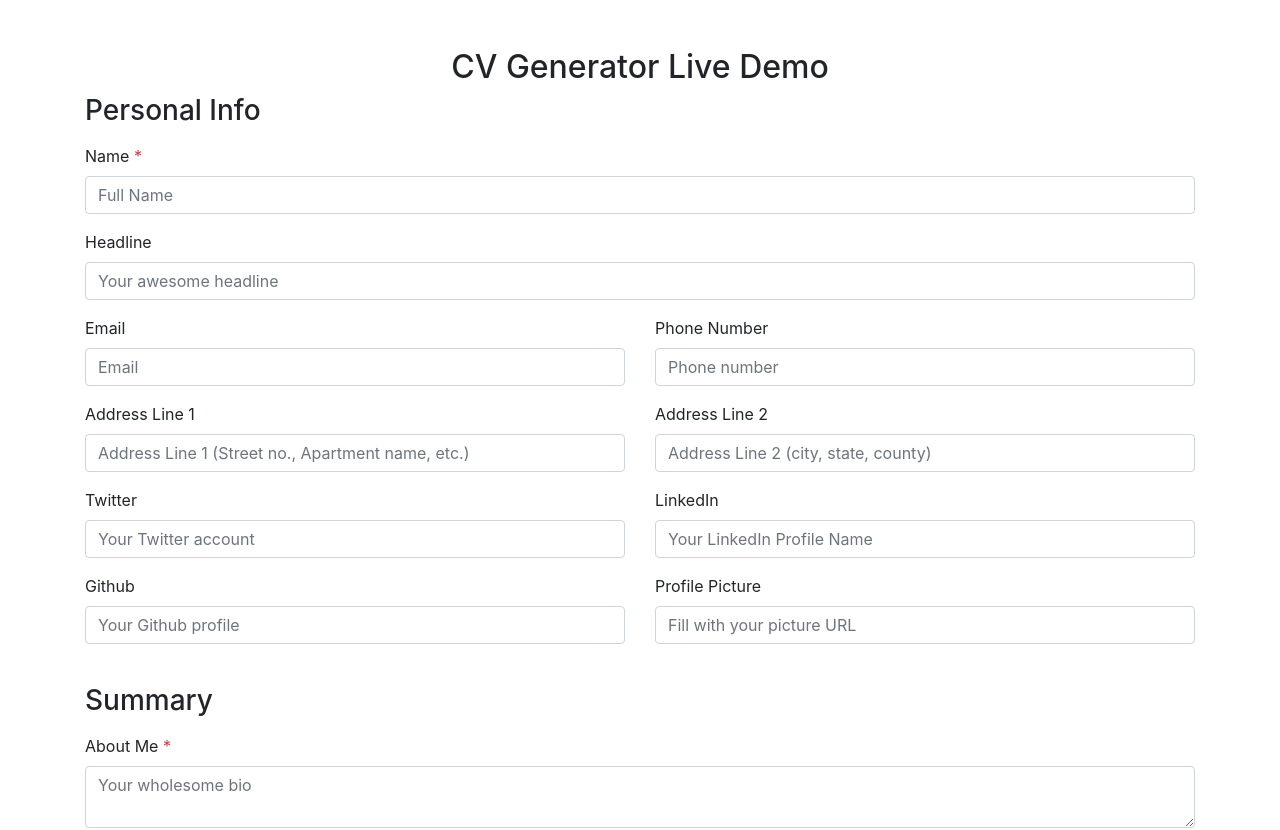
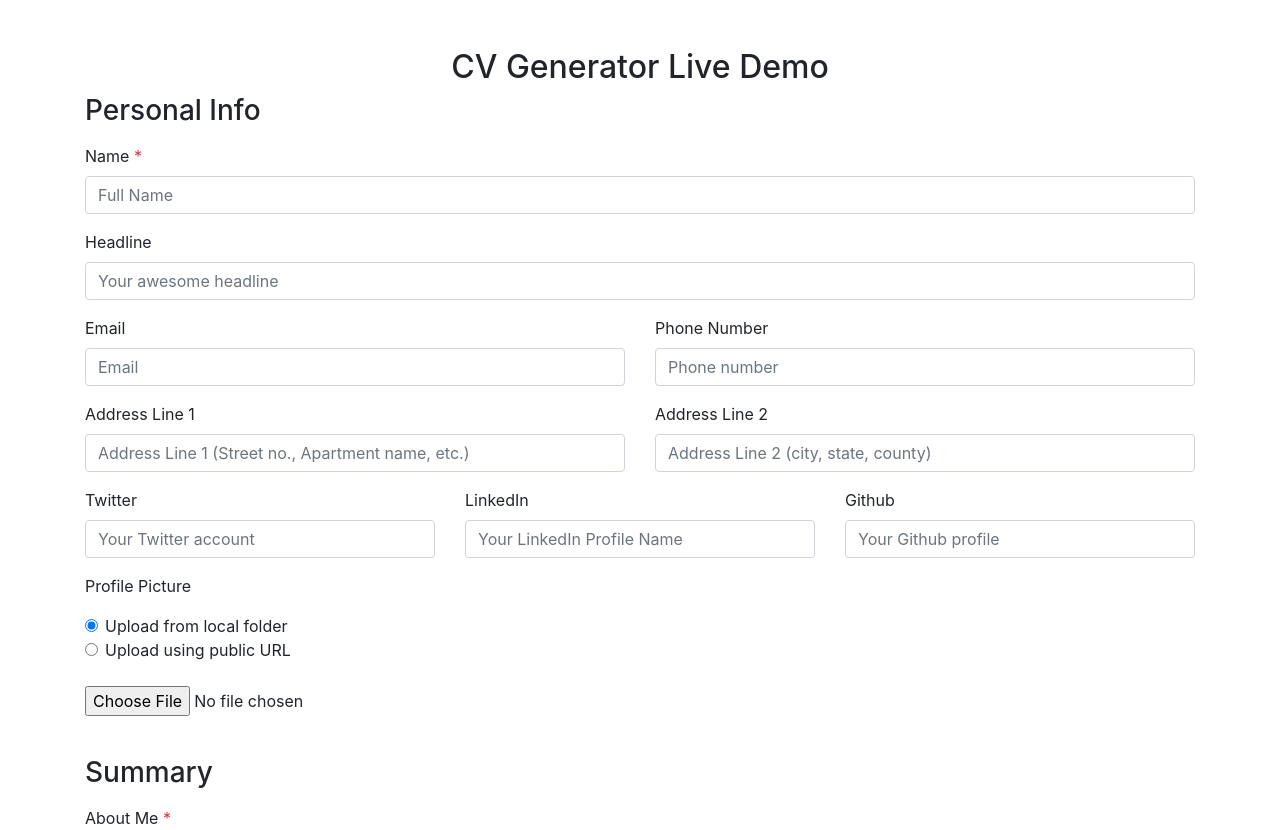
Before and after one commit to thomasoca/cv-generator-demo, a React (Create React App) app: page / in a window 1280 px wide. Shown: the top 830 px of the page. Built offline with nearby package versions, Linux system fonts and the light colour scheme.

Commit message:
add cutom field to upload picture from local

```diff
--- a/src/components/TextInput.tsx
+++ b/src/components/TextInput.tsx
@@ -9,7 +9,7 @@ interface IProps {
     type: InputType;
     name: string;
     placeholder?: string;
-    onChange: (e: any) => void;
+    onChange: (e: React.ChangeEvent<HTMLInputElement>) => void;
     id?: string;
 }
 
--- a/src/components/UserForm.tsx
+++ b/src/components/UserForm.tsx
@@ -1,7 +1,7 @@
 import * as React from "react";
 import * as Yup from "yup";
-import { Row, Col } from "reactstrap";
-import { TextInput } from "./TextInput";
+import { Row, Col, Input, FormGroup, Label } from "reactstrap";
+import { TextInput, TextInputList } from "./TextInput";
 import { PersonalInfo } from "./Models";
 
 export const userValidationSchema = Yup.object().shape({
@@ -11,7 +11,8 @@ export const userValidationSchema = Yup.object().shape({
 
 interface UserProps {
     namespace: string;
-    handleChange: (e: any) => void;
+    setFieldValue: (field: string, value: any) => void;
+    handleChange: (e: React.ChangeEvent<HTMLInputElement>) => void;
 }
 
 export const userInitialValues: PersonalInfo = {
@@ -27,8 +28,27 @@ export const userInitialValues: PersonalInfo = {
     location_2: "",
 };
 
+const getBase64 = (file: File) => {
+    return new Promise<string>((resolve) => {
+        let baseURL: string = "";
+        // Make new FileReader
+        let reader = new FileReader();
+
+        // Convert the file to base64 text
+        reader.readAsDataURL(file);
+
+        // on reader load somthing...
+        reader.onload = () => {
+            // Make a fileInfo Object
+            baseURL = reader.result as string;
+            resolve(baseURL);
+        };
+    });
+};
+
 const UserForm = (props: UserProps) => {
-    const { handleChange, namespace } = props;
+    const { handleChange, namespace, setFieldValue } = props;
+    const [uploadType, setUploadType] = React.useState("local");
     return (
         <div>
             <h3 className="my-2">Personal Info</h3>
@@ -88,7 +108,7 @@ const UserForm = (props: UserProps) => {
                         onChange={handleChange}
                     />
                 </Col>
-                <Col xs={12} md={6} className="my-2">
+                <Col xs={12} md={4} className="my-2">
                     <TextInput
                         type="text"
                         name={namespace + ".twitter"}
@@ -97,7 +117,7 @@ const UserForm = (props: UserProps) => {
                         onChange={handleChange}
                     />
                 </Col>
-                <Col xs={12} md={6} className="my-2">
+                <Col xs={12} md={4} className="my-2">
                     <TextInput
                         type="text"
                         label="LinkedIn"
@@ -106,7 +126,7 @@ const UserForm = (props: UserProps) => {
                         placeholder="Your LinkedIn Profile Name"
                     />
                 </Col>
-                <Col xs={12} md={6} className="my-2">
+                <Col xs={12} md={4} className="my-2">
                     <TextInput
                         type="text"
                         name={namespace + ".github"}
@@ -116,13 +136,70 @@ const UserForm = (props: UserProps) => {
                     />
                 </Col>
                 <Col xs={12} md={6} className="my-2">
-                    <TextInput
-                        type="text"
-                        name={namespace + ".picture"}
-                        label="Profile Picture"
-                        placeholder="Fill with your picture URL"
-                        onChange={handleChange}
-                    />
+                    <p>Profile Picture</p>
+                    <FormGroup check>
+                        <Label check>
+                            <Input
+                                defaultChecked
+                                type="radio"
+                                name="profpicselector"
+                                value="local"
+                                onClick={() => {
+                                    setUploadType("local");
+                                    setFieldValue(
+                                        namespace + ".picture",
+                                        userInitialValues.picture
+                                    );
+                                }}
+                            />
+                            Upload from local folder
+                        </Label>
+                    </FormGroup>
+                    <FormGroup check>
+                        <Label check>
+                            <Input
+                                type="radio"
+                                name="profpicselector"
+                                value="publicurl"
+                                onClick={() => {
+                                    setUploadType("publicurl");
+                                    setFieldValue(
+                                        namespace + ".picture",
+                                        userInitialValues.picture
+                                    );
+                                }}
+                            />
+                            Upload using public URL
+                        </Label>
+                    </FormGroup>
+                    <br />
+                    {uploadType === "local" ? (
+                        <Input
+                            type="file"
+                            name={namespace + ".picture"}
+                            id="exampleFile"
+                            onChange={(e) => {
+                                let file = e?.target.files?.item(0)!;
+                                getBase64(file)
+                                    .then((result) => {
+                                        setFieldValue(
+                                            namespace + ".picture",
+                                            result
+                                        );
+                                    })
+                                    .catch((err) => {
+                                        console.log(err);
+                                    });
+                            }}
+                        />
+                    ) : (
+                        <TextInputList
+                            type="text"
+                            name={namespace + ".picture"}
+                            placeholder="Fill with your picture URL"
+                            onChange={handleChange}
+                        />
+                    )}
                 </Col>
             </Row>
         </div>
```
